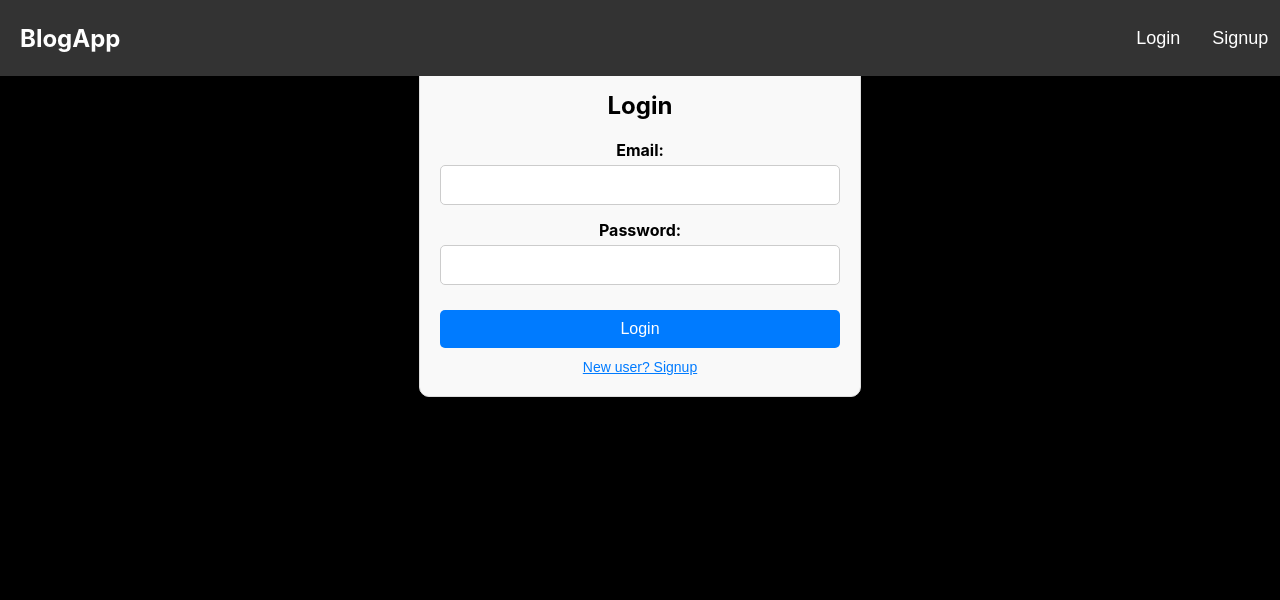
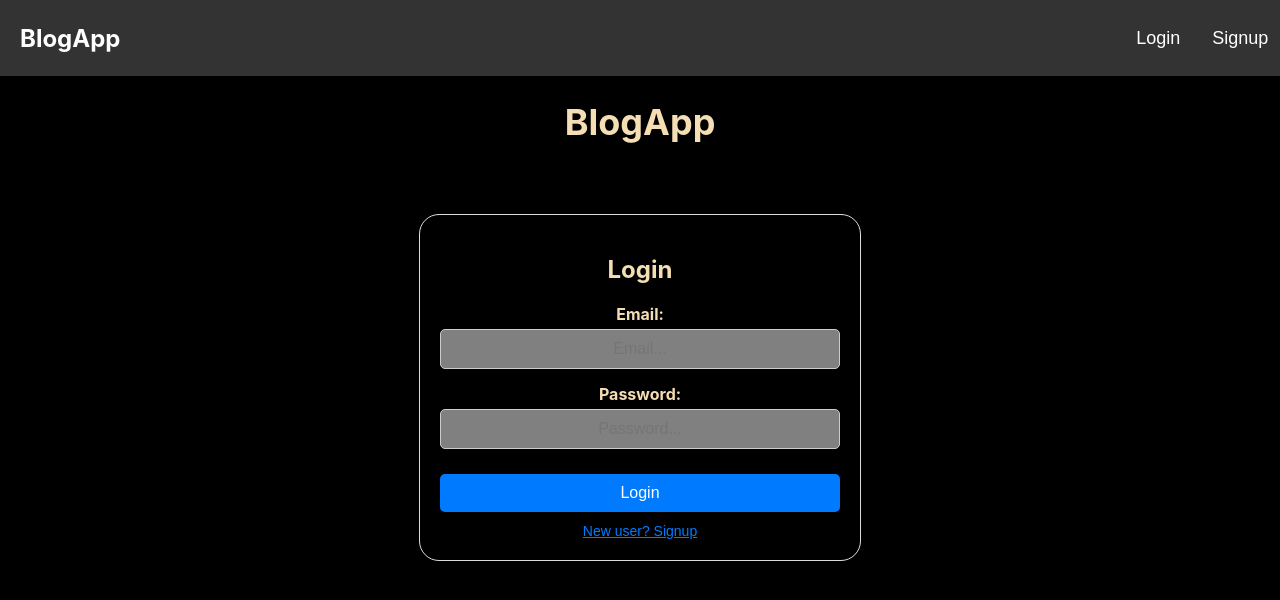
Before and after one commit to mfKamalMERN/Blogging_App_Frontend, a React (Create React App) app: page / in a window 1280 px wide. Shown: the top 600 px of the page. Built offline with nearby package versions, Linux system fonts and the light colour scheme; no server answers.

Commit message:
style changes for login and toggle modifications.

```diff
--- a/src/Pages/Login.jsx
+++ b/src/Pages/Login.jsx
@@ -45,14 +45,13 @@ const Login = () => {
 
     const handleSubmit = (e) => {
         e.preventDefault();
+
         if (isSignup) {
-
 
             if (formdata.password !== formdata.confirmPassword) {
                 alert("Passwords do not match!");
                 return;
             }
-            // Handle signup logic here
 
             axios.post(`http://localhost:7500/signup`, formdata)
                 .then(res => {
@@ -89,18 +88,18 @@ const Login = () => {
         }
     };
 
-    const toggleForm = () => {
-        setIsSignup(!isSignup);
+    const toggleForm = (val) => {
+        setIsSignup(val);
     };
 
-    const handleChange = (e) => {
-        setFormdata({ ...formdata, [e.target.name]: e.target.value })
+    const handleChange = (e) => setFormdata({ ...formdata, [e.target.name]: e.target.value })
 
-    }
 
     return (
         <div>
             <Navbar isSignup={isSignup} toggleForm={toggleForm} isLogin={true} />
+
+            <h1 style={{ color: "wheat", marginTop: "100px" }}>BlogApp</h1>
 
             <div className={styles.formContainer}>
 
@@ -111,6 +110,7 @@ const Login = () => {
                         <label>Email:</label>
                         <input
                             type="email"
+                            placeholder='Email...'
                             value={formdata.email}
                             onChange={handleChange}
                             required
@@ -122,6 +122,7 @@ const Login = () => {
                         <label>Password:</label>
                         <input
                             type="password"
+                            placeholder='Password...'
                             value={formdata.password}
                             onChange={handleChange}
                             required
@@ -135,6 +136,7 @@ const Login = () => {
                                 <label>Confirm Password:</label>
                                 <input
                                     type="password"
+                                    placeholder='Retype Password...'
                                     value={formdata.confirmPassword}
                                     onChange={handleChange}
                                     required
@@ -146,6 +148,7 @@ const Login = () => {
                                 <label>Name:</label>
                                 <input
                                     type="text"
+                                    placeholder='Name...'
                                     value={formdata.name}
                                     onChange={handleChange}
                                     required
@@ -157,6 +160,7 @@ const Login = () => {
                                 <label>Contact:</label>
                                 <input
                                     type="text"
+                                    placeholder='Contact...'
                                     value={formdata.contact}
                                     onChange={handleChange}
                                     required
@@ -170,7 +174,7 @@ const Login = () => {
                         {isSignup ? 'Signup' : 'Login'}
                     </button>
                 </form>
-                <button onClick={toggleForm} className={styles.toggleButton}>
+                <button onClick={isSignup ? () => toggleForm(false) : () => toggleForm(true)} className={styles.toggleButton}>
                     {isSignup ? 'Already have an account? Login' : 'New user? Signup'}
                 </button>
             </div>
--- a/src/Pages/Profile.jsx
+++ b/src/Pages/Profile.jsx
@@ -11,7 +11,6 @@ const Profile = () => {
     const [File, setFile] = useState(null);
     const [au, setAu] = useState([]);
     const [profilePic, setProfilePic] = useState('https://via.placeholder.com/100');
-    // const [dp, setDp] = useState('');
     const [followingsCount, setFollowingsCount] = useState(0)
     const [followersCount, setFollowersCount] = useState(0)
     const { userid } = useParams()
--- a/src/Styles/Login.module.css
+++ b/src/Styles/Login.module.css
@@ -1,11 +1,12 @@
 .formContainer {
   max-width: 400px;
-    margin: 50px auto;
+  margin: 70px auto;
   padding: 20px;
   border: 1px solid #ddd;
-    border-radius: 10px;
+  border-radius: 20px;
   box-shadow: 0 0 10px rgba(0, 0, 0, 0.1);
-    background-color: #f9f9f9;
+  background-color: black;
+  color: wheat;
   text-align: center;
 }
 
@@ -25,10 +26,14 @@
 
 .input {
   padding: 10px;
+  text-align: center;
   font-size: 16px;
   border: 1px solid #ccc;
   border-radius: 5px;
-    width: calc(100% - 22px); /* Adjusting for padding and border */
+  width: calc(100% - 22px);
+  background-color: grey;
+  color: wheat;
+  /* Adjusting for padding and border */
 }
 
 .button {
```
Lines whose indentation alone changed are shown as unchanged.
